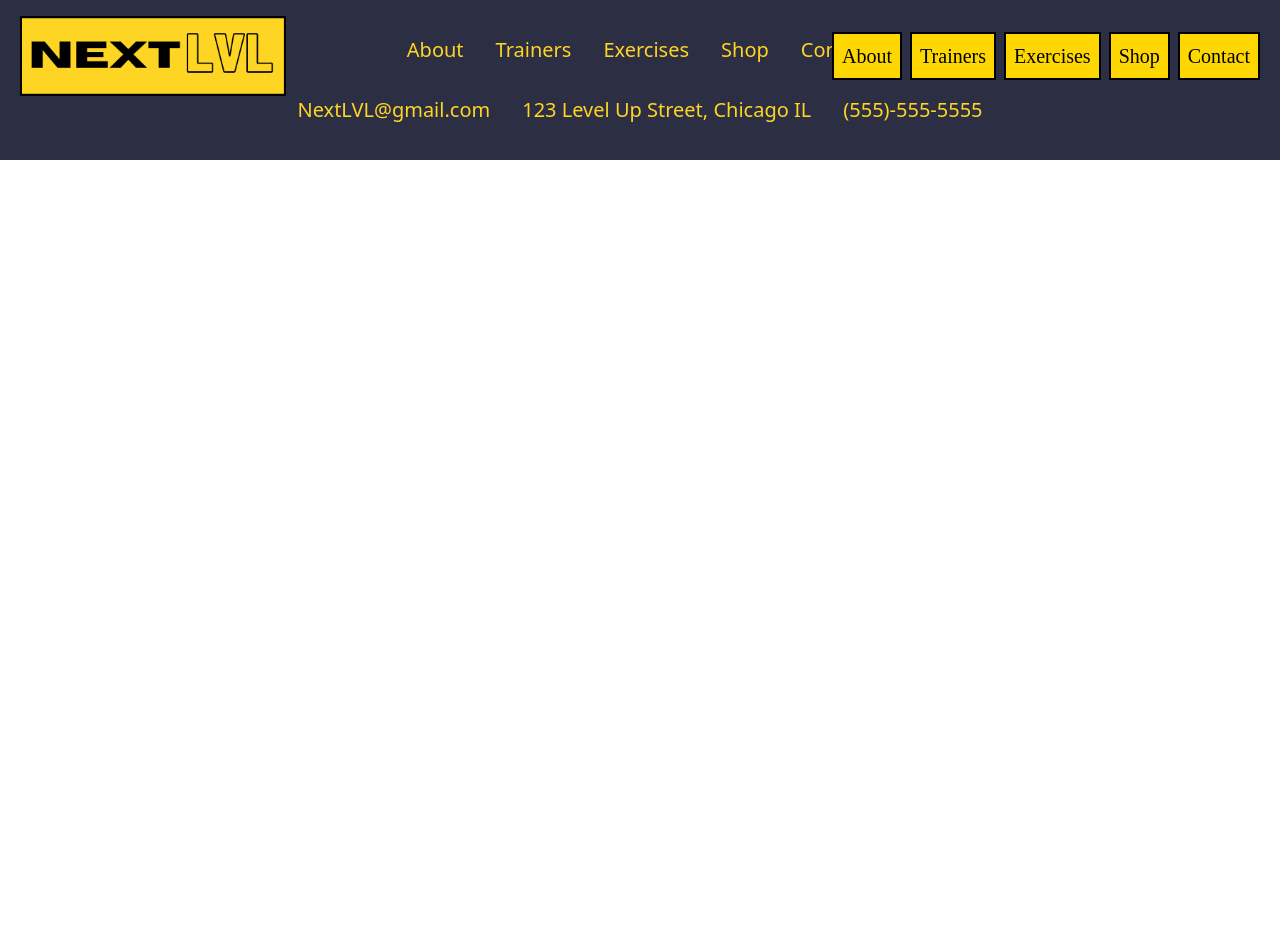
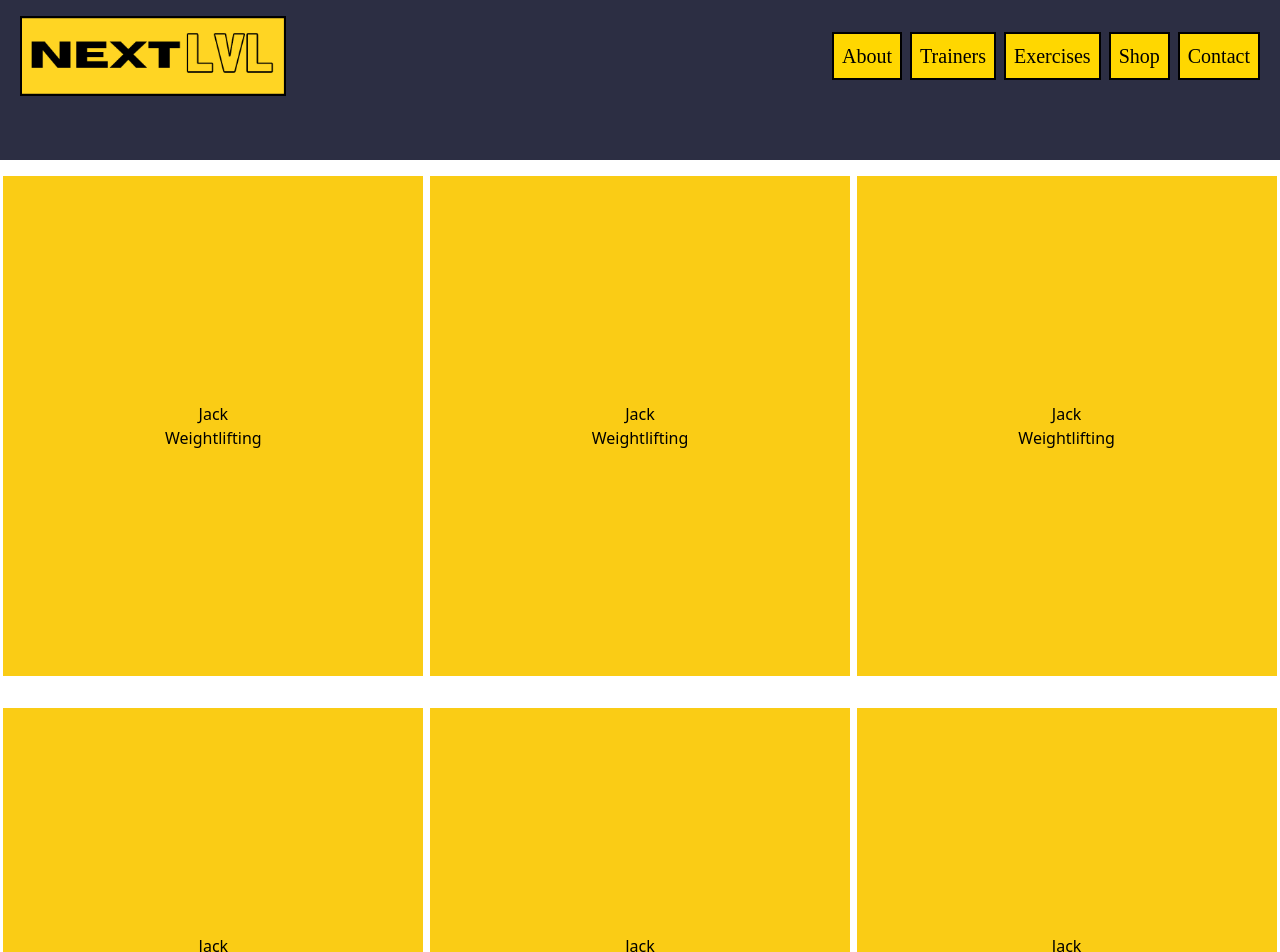
Before and after one commit to amerkulovic/NextLVL, a React (Create React App) app in the folder client/: page /trainers in a window 1280 px wide. Shown: the top 952 px of the page. Before the commit the page ends 800 px from the top, so only its background shows below. Built offline with nearby package versions, Linux system fonts and the light colour scheme; a web font is replaced by a local one.

Commit message:
created Trainer page and components for the page

```diff
--- a/client/src/App.js
+++ b/client/src/App.js
@@ -4,6 +4,7 @@ import { setContext } from "@apollo/client/link/context";
 import { BrowserRouter as Router, Routes, Route } from "react-router-dom";
 
 import About from "./pages/About";
+import Trainers from "./pages/Trainers";
 import Home from "./pages/Home";
 import Profile from "./pages/Profile";
 import Signup from "./pages/Signup";
@@ -42,6 +43,7 @@ function App() {
             <Routes>
               <Route path="/" element={<Home />} />
               <Route path="/about" element={<About />} />
+              <Route path="/trainers" element={<Trainers />} />
               <Route path="/login" element={<Login />} />
               <Route path="/signup" element={<Signup />} />
               <Route path="/me" element={<Profile />} />
--- a/client/src/components/NavComponents/NavLinks.js
+++ b/client/src/components/NavComponents/NavLinks.js
@@ -7,7 +7,9 @@ const NavLinks = () => {
         <Link to="/about">
           <li className="mx-1 my-4 p-2 border-2 border-black bg-[#FFD700]">About</li>
         </Link>
-        <li className="mx-1 my-4 p-2 border-2 border-black bg-[#FFD700]">Trainers</li>
+        <Link to="/trainers">
+          <li className="mx-1 my-4 p-2 border-2 border-black bg-[#FFD700]">Trainers</li>
+        </Link>
         <li className="mx-1 my-4 p-2 border-2 border-black bg-[#FFD700]">Exercises</li>
         <li className="mx-1 my-4 p-2 border-2 border-black bg-[#FFD700]">Shop</li>
         <li className="ml-1 my-4 p-2 border-2 border-black bg-[#FFD700]">Contact</li>
--- /dev/null
+++ b/client/src/components/UI/TrainerProfile.js
@@ -0,0 +1,12 @@
+const TrainerProfile = (props) => {
+  return (
+    <div className="bg-yellow-400 my-4 relative" style={{ height: "500px", width: "420px" }}>
+      <div className="text-center flex flex-col justify-center items-center h-full">
+        <h1>{props.name}</h1>
+        <p>{props.desc}</p>
+      </div>
+    </div>
+  );
+};
+
+export default TrainerProfile;
--- /dev/null
+++ b/client/src/pages/Trainers.js
@@ -0,0 +1,19 @@
+import TrainerProfile from "../components/UI/TrainerProfile";
+
+const Trainers = () => {
+  return (
+    <>
+      <div className="pt-40 bg-[#2C2E43]" />
+      <div className="flex flex-wrap justify-around">
+        <TrainerProfile name="Jack" desc="Weightlifting" />
+        <TrainerProfile name="Jack" desc="Weightlifting" />
+        <TrainerProfile name="Jack" desc="Weightlifting" />
+        <TrainerProfile name="Jack" desc="Weightlifting" />
+        <TrainerProfile name="Jack" desc="Weightlifting" />
+        <TrainerProfile name="Jack" desc="Weightlifting" />
+      </div>
+    </>
+  );
+};
+
+export default Trainers;
```
